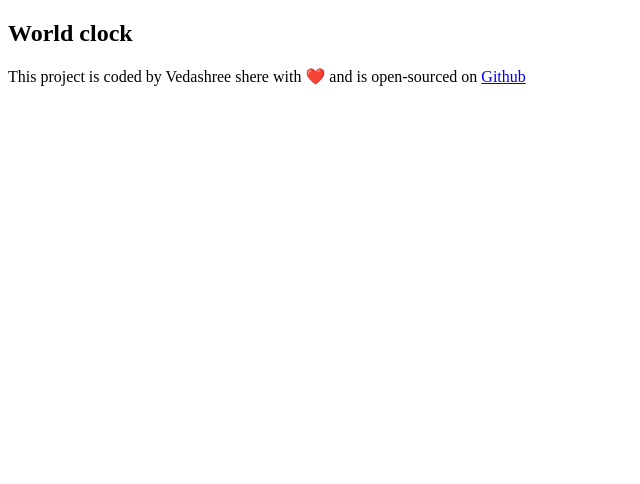
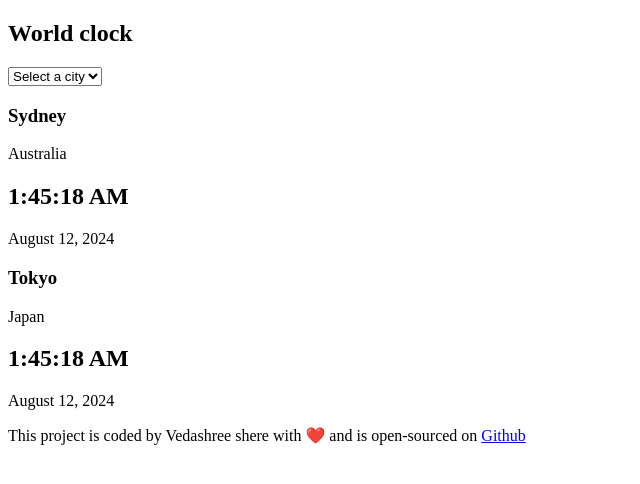
Before and after one commit to Vedashree-20/World-Clock, a plain HTML site: page index.html in a window 1280 px wide. Shown: the whole page, without its empty margins (0-640 px from the left). Drawn offline with Linux system fonts and the light colour scheme.

Commit message:
Added basic html

```diff
--- a/index.html
+++ b/index.html
@@ -8,6 +8,35 @@
   </head>
   <body>
     <h2>World clock</h2>
+    <div class="search-city">
+      <select id="cities">
+        <option value="" selected>Select a city</option>
+        <option value="paris">Paris</option>
+        <option value="london">London</option>
+        <option value="new-york">New York</option>
+        <option value="mumbai">Mumbai</option>
+      </select>
+    </div>
+    <div class="city-detail">
+      <div class="city-name">
+        <h3>Sydney</h3>
+        <p>Australia</p>
+      </div>
+      <div class="city-time">
+        <h2>1:45:18 AM</h2>
+        <p>August 12, 2024</p>
+      </div>
+    </div>
+    <div class="city-detail">
+      <div class="city-name">
+        <h3>Tokyo</h3>
+        <p>Japan</p>
+      </div>
+      <div class="city-time">
+        <h2>1:45:18 AM</h2>
+        <p>August 12, 2024</p>
+      </div>
+    </div>
     <footer>
       This project is coded by Vedashree shere with ❤️ and is open-sourced on
       <a href="https://github.com/Vedashree-20/World-Clock" target="_blank"
```
Also changed, not shown: ._index.html.
